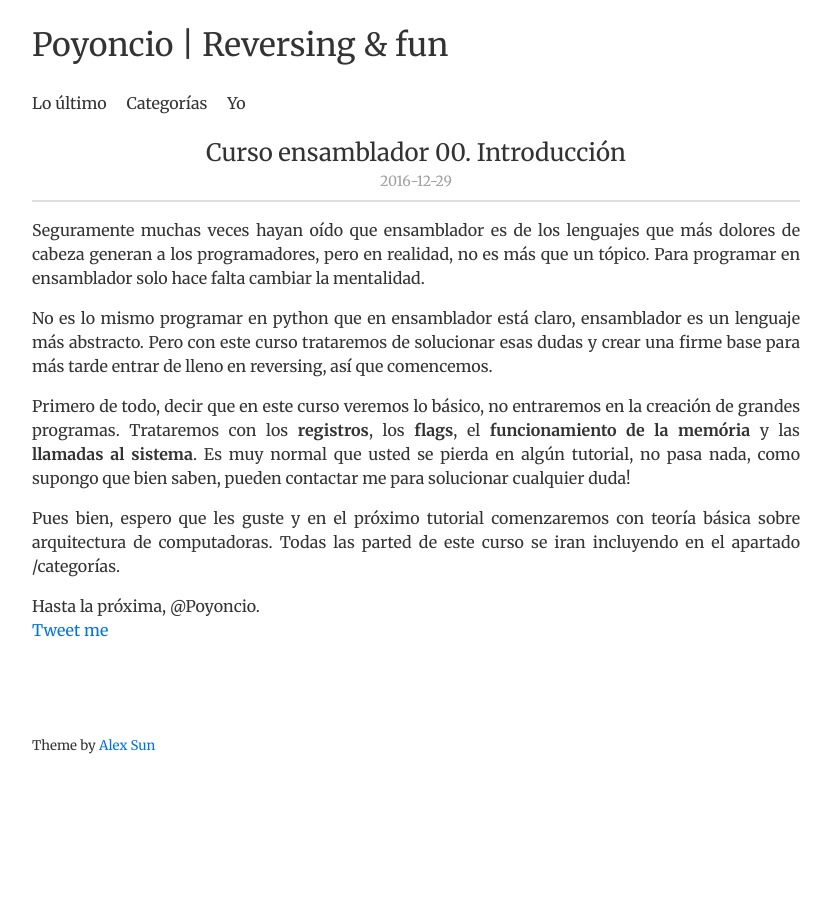
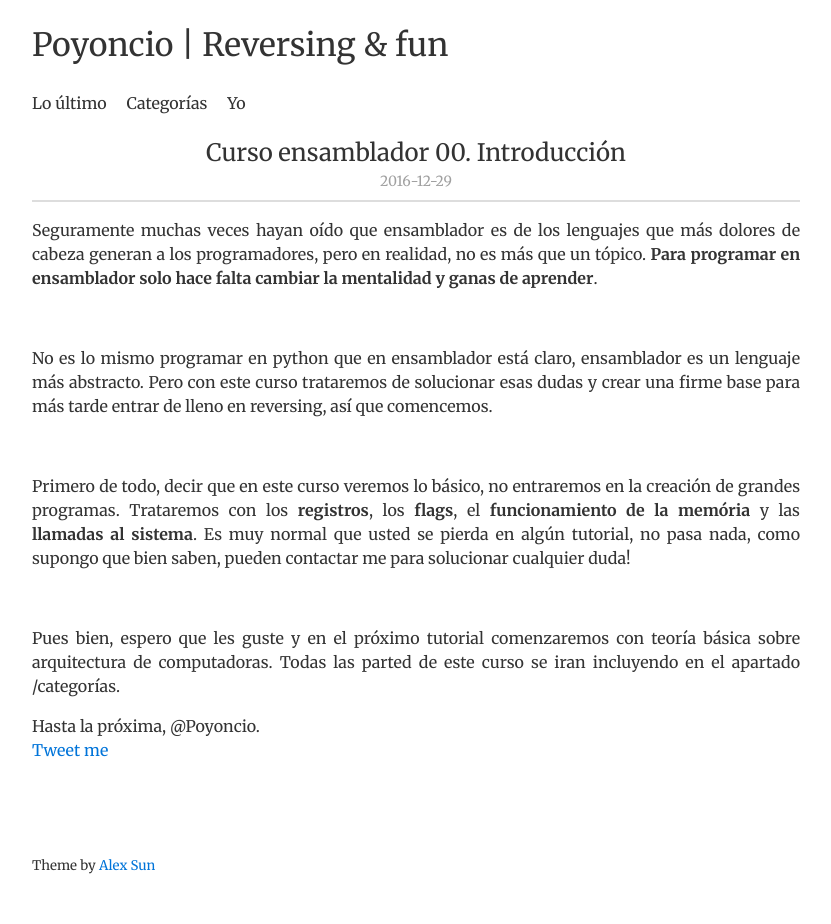
Before and after one commit to Poyoncio/poyoweb, a Jekyll site: the page built from _posts/2016-12-29-Curso-ensamblador-00-Introducción.md, in a window 1280 px wide. Shown: the whole page, without its empty margins (224-1055 px from the left). Built offline with Jekyll 4.4.1, drawn with Linux system fonts in a browser that asks for light colours; nearby versions of some CDN libraries; comment, search, counter and statistics services are not loaded; before the commit the page ends 900 px from its top, so only the background shows below that.

Commit message:
Update 2016-12-29-Curso-ensamblador-00-Introducción.md

```diff
--- a/_posts/2016-12-29-Curso-ensamblador-00-Introducción.md
+++ b/_posts/2016-12-29-Curso-ensamblador-00-Introducción.md
@@ -4,10 +4,16 @@ title: Curso ensamblador 00. Introducción
 date: 2016-12-29
 ---
 --------------------
-Seguramente muchas veces hayan oído que ensamblador es de los lenguajes que más dolores de cabeza generan a los programadores, pero en realidad, no es más que un tópico. Para programar en ensamblador solo hace falta cambiar la mentalidad.
+Seguramente muchas veces hayan oído que ensamblador es de los lenguajes que más dolores de cabeza generan a los programadores, pero en realidad, no es más que un tópico. **Para programar en ensamblador solo hace falta cambiar la mentalidad y ganas de aprender**.
+
+<br>
 
 No es lo mismo programar en python que en ensamblador está claro, ensamblador es un lenguaje más abstracto. Pero con este curso trataremos de solucionar esas dudas y crear una firme base para más tarde entrar de lleno en reversing, así que comencemos.
 
+<br>
+
 Primero de todo, decir que en este curso veremos lo básico, no entraremos en la creación de grandes programas. Trataremos con los **registros**, los **flags**, el **funcionamiento de la memória** y las **llamadas al sistema**. Es muy normal que usted se pierda en algún tutorial, no pasa nada, como supongo que bien saben, pueden contactar me para solucionar cualquier duda!
 
+<br>
+
 Pues bien, espero que les guste y en el próximo tutorial comenzaremos con teoría básica sobre arquitectura de computadoras. Todas las parted de este curso se iran incluyendo en el apartado /categorías.
```
